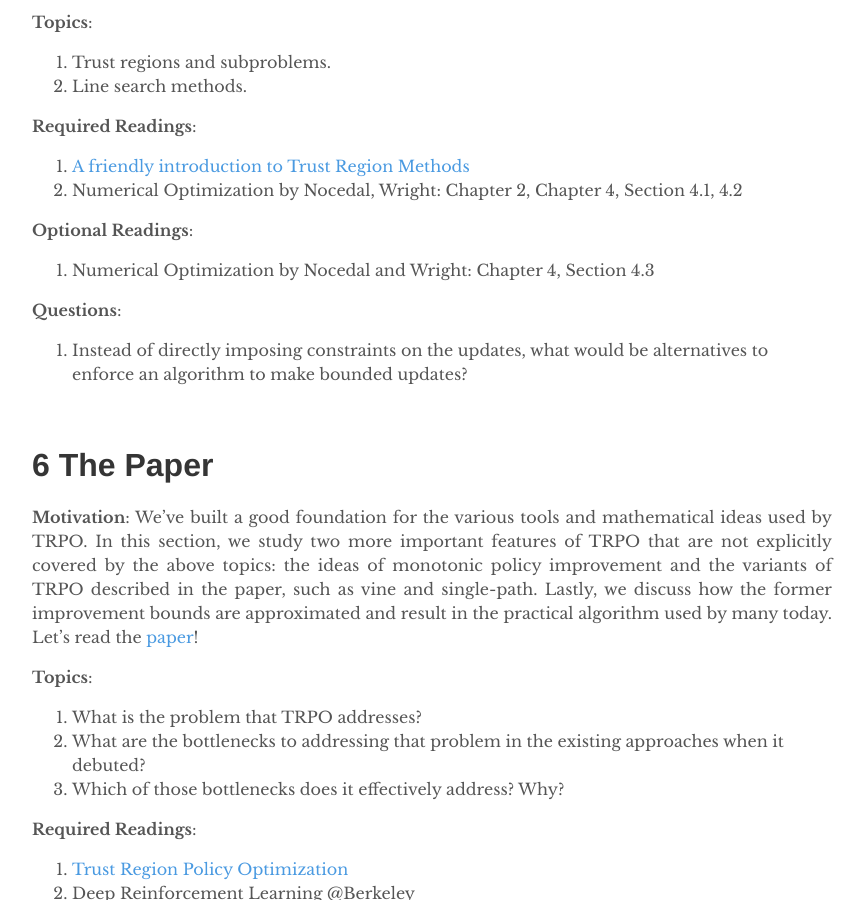
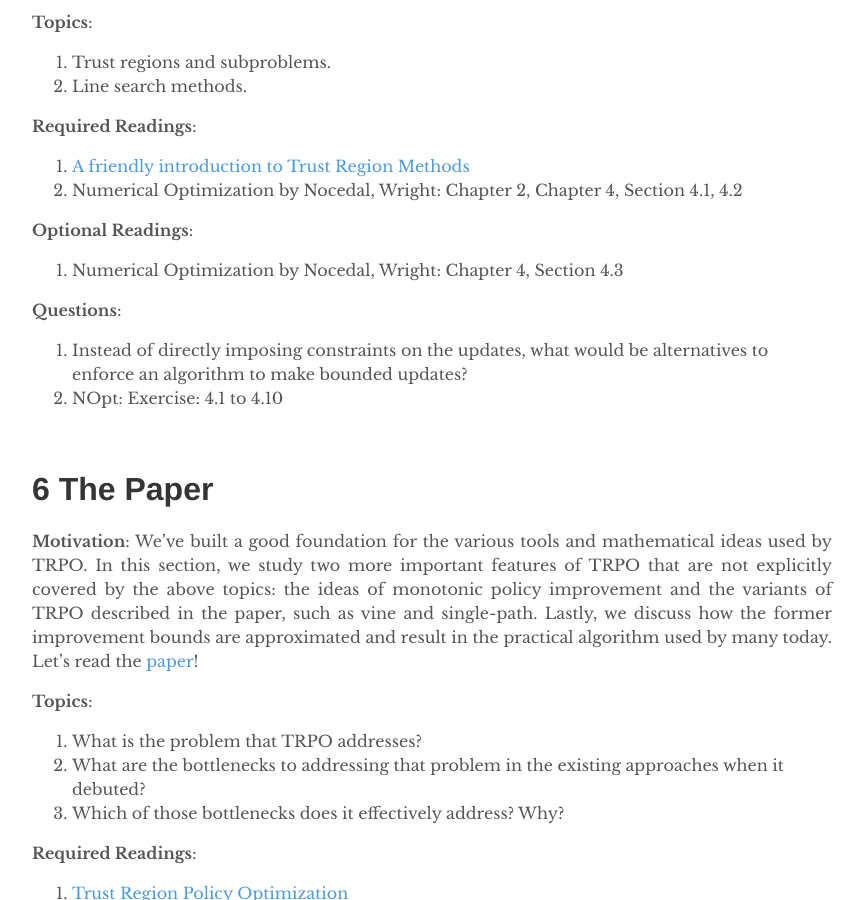
Before and after one commit to depthfirstlearning/depthfirstlearning.com, a Jekyll site: the page built from _posts/2018-06-17-TRPO.markdown, in a window 1280 px wide and 900 px high, scrolled down 4875 px. Shown: the whole window, without its empty margins (208-1073 px from the left). Built offline with Jekyll 4.4.1, drawn with Linux system fonts in a browser that asks for light colours; formulas are drawn with MathJax 3.

Commit message:
more exercises

```diff
--- a/_posts/2018-06-17-TRPO.markdown
+++ b/_posts/2018-06-17-TRPO.markdown
@@ -182,11 +183,12 @@ improvement, and is often used as a strong baseline.
   2. Numerical Optimization by Nocedal, Wright: Chapter 2, Chapter 4, Section 4.1, 4.2
 
   **Optional Readings**:
-  1. Numerical Optimization by Nocedal and Wright: Chapter 4, Section 4.3
+  1. Numerical Optimization by Nocedal, Wright: Chapter 4, Section 4.3
 
   **Questions**:
   1. Instead of directly imposing constraints on the updates, what would be
      alternatives to enforce an algorithm to make bounded updates?
+  2. NOpt: Exercise: 4.1 to 4.10
 
 <br />
 
```
Also changed, not shown: other parts of _posts/2018-06-17-TRPO.markdown (+1 -0 lines).
